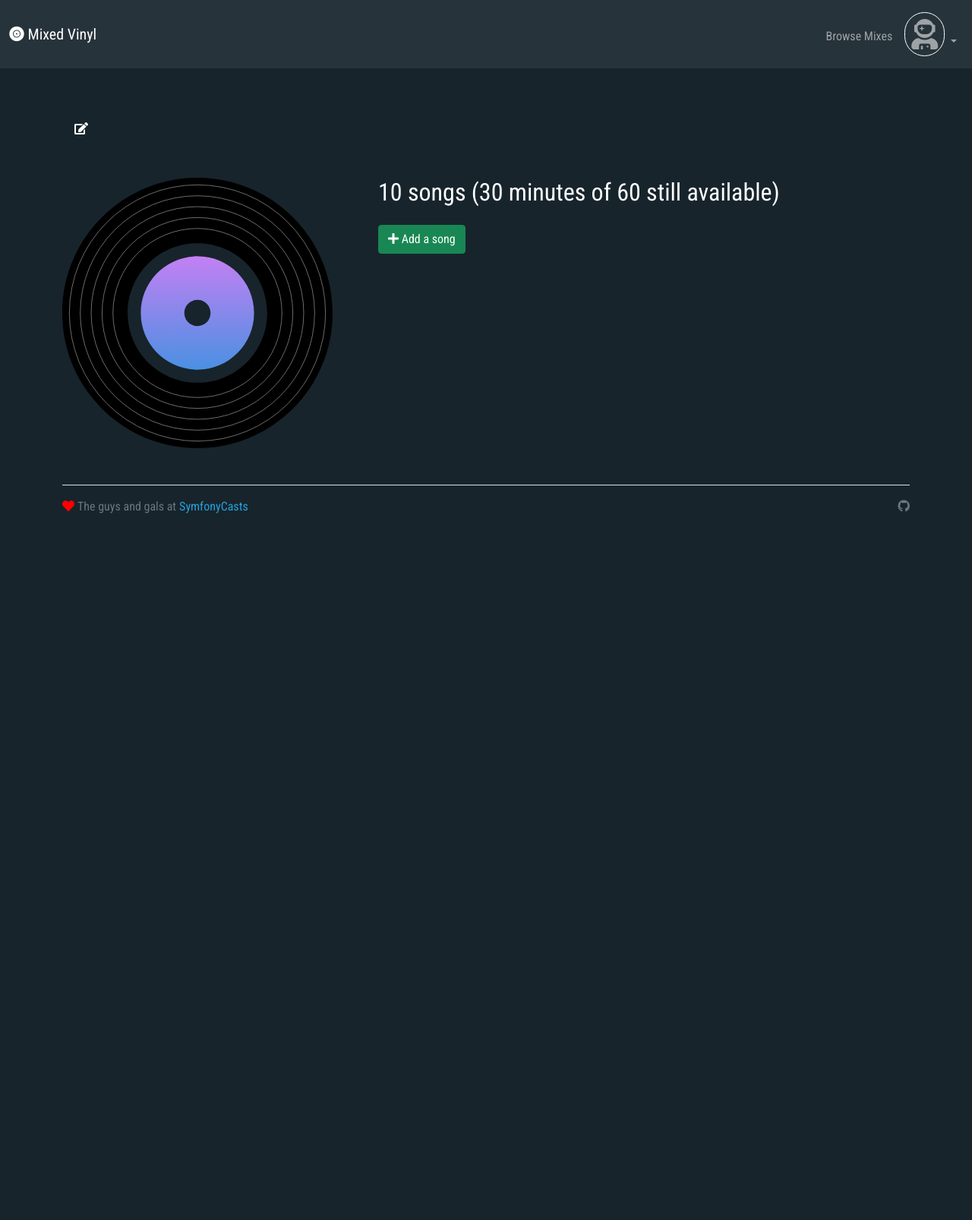
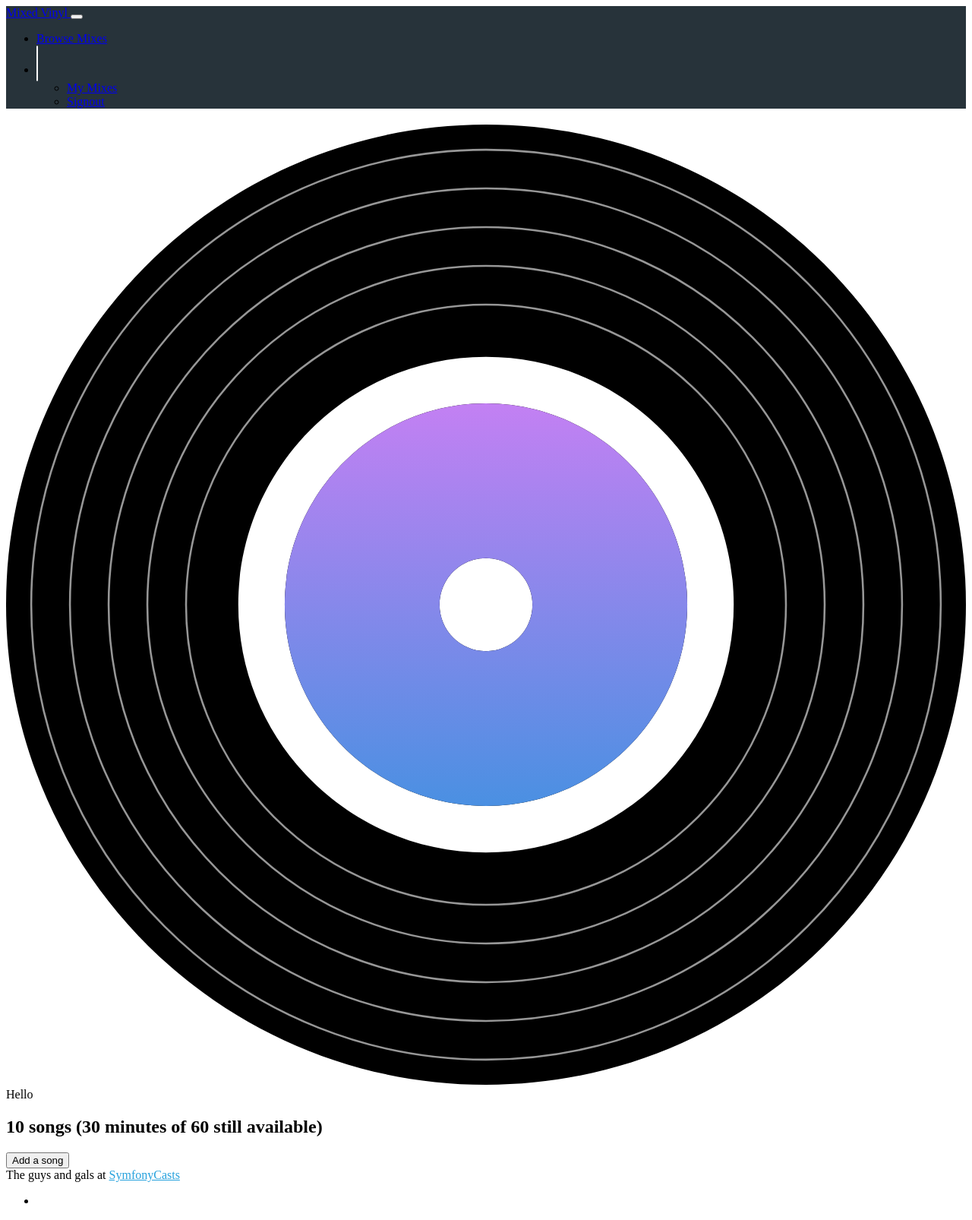
Before and after one commit to pronto609/mixed_vinyl, a Symfony app: template templates/vanyl/homepage.html.twig in a window 1280 px wide. Shown: the whole page at 76% size. Before the commit the page ends 676 px from the top, so only its background shows below. Run offline with Twig, Linux system fonts and the light colour scheme; the template is opened without the code that fills it, so the values that code supplies are empty; some libraries are stand-ins or nearby versions.

Commit message:
add Stimulus

```diff
--- a/assets/app.js
+++ b/assets/app.js
@@ -1,3 +1,4 @@
+import './bootstrap.js';
 /*
  * Welcome to your app's main JavaScript file!
  *
--- /dev/null
+++ b/assets/controllers.json
@@ -0,0 +1,4 @@
+{
+    "controllers": [],
+    "entrypoints": []
+}
--- a/composer.json
+++ b/composer.json
@@ -16,6 +16,7 @@
         "symfony/framework-bundle": "6.3.*",
         "symfony/monolog-bundle": "^3.0",
         "symfony/runtime": "6.3.*",
+        "symfony/stimulus-bundle": "^2.12",
         "symfony/twig-bundle": "6.3.*",
         "symfony/webpack-encore-bundle": "^2.0",
         "symfony/yaml": "6.3.*",
--- a/config/bundles.php
+++ b/config/bundles.php
@@ -10,4 +10,5 @@ return [
     Symfony\Bundle\MonologBundle\MonologBundle::class => ['all' => true],
     Symfony\Bundle\DebugBundle\DebugBundle::class => ['dev' => true],
     Symfony\WebpackEncoreBundle\WebpackEncoreBundle::class => ['all' => true],
+    Symfony\UX\StimulusBundle\StimulusBundle::class => ['all' => true],
 ];
--- a/package.json
+++ b/package.json
@@ -2,7 +2,12 @@
     "devDependencies": {
         "@babel/core": "^7.17.0",
         "@babel/preset-env": "^7.16.0",
+        "@fontsource/roboto-condensed": "^5.0.8",
+        "@fortawesome/fontawesome-free": "^6.4.2",
+        "@hotwired/stimulus": "^3.0.0",
+        "@symfony/stimulus-bridge": "^3.2.0",
         "@symfony/webpack-encore": "^4.0.0",
+        "bootstrap": "^5.3.2",
         "core-js": "^3.23.0",
         "regenerator-runtime": "^0.13.9",
         "webpack": "^5.74.0",
--- a/public/styles/app.css
+++ /dev/null
@@ -1,30 +0,0 @@
-body {
-    background-color: #17242C;
-    color: #fff;
-    font-family: 'Roboto Condensed', sans-serif;
-}
-
-.song-list i {
-    margin-top: 7px;
-}
-
-.song-list a {
-    color: #fff;
-}
-
-.song-details {
-    background-color: #222F36;
-    border-radius: 5px;
-    padding: 5px;
-}
-
-.genre-list li {
-    margin-right: 5px;
-}
-
-.mixed-vinyl-container {
-    background: rgb(23,36,44);
-    background: linear-gradient(180deg, rgba(23,36,44,1) 1%, rgba(34,47,54,1) 97%);
-    border-radius: 5px;
-
-}
--- a/templates/base.html.twig
+++ b/templates/base.html.twig
@@ -8,21 +8,12 @@
     <link rel="icon" type="image/png" sizes="32x32" href="{{ asset('favicon-32x32.png') }}">
     <link rel="icon" type="image/png" sizes="16x16" href="{{ asset('favicon-16x16.png') }}">
 
-    <link rel="stylesheet" href="https://cdn.jsdelivr.net/npm/bootstrap@5.1.3/dist/css/bootstrap.min.css" integrity="sha384-1BmE4kWBq78iYhFldvKuhfTAU6auU8tT94WrHftjDbrCEXSU1oBoqyl2QvZ6jIW3" crossorigin="anonymous">
-    <link rel="stylesheet" href="https://use.fontawesome.com/releases/v5.15.4/css/all.css" integrity="sha384-DyZ88mC6Up2uqS4h/KRgHuoeGwBcD4Ng9SiP4dIRy0EXTlnuz47vAwmeGwVChigm" crossorigin="anonymous">
-    <link rel="preconnect" href="https://fonts.googleapis.com">
-    <link rel="preconnect" href="https://fonts.gstatic.com" crossorigin>
-    <link href="https://fonts.googleapis.com/css2?family=Roboto+Condensed:wght@300;400;700&display=swap" rel="stylesheet">
-    <link rel="stylesheet" href="{{ asset('styles/app.css') }}">
-
     {# Run `composer require symfony/webpack-encore-bundle` to start using Symfony UX #}
     {% block stylesheets %}
-            {{ encore_entry_link_tags('app') }}
         {{ encore_entry_link_tags('app') }}
     {% endblock %}
 
     {% block javascripts %}
-            {{ encore_entry_script_tags('app') }}
         {{ encore_entry_script_tags('app') }}
     {% endblock %}
 </head>
--- a/templates/vanyl/homepage.html.twig
+++ b/templates/vanyl/homepage.html.twig
@@ -33,6 +33,9 @@
                 </svg>
             </div>
             <div class="col-12 col-md-8 ps-5">
+                <div {#data-controller="hello"#} {{ stimulus_controller('hello') }}>
+                    Hello
+                </div>
                 <h2 class="mb-4">10 songs (30 minutes of 60 still available)</h2>
                 {% for track in tracks %}
                 <div class="song-list">
--- a/webpack.config.js
+++ b/webpack.config.js
@@ -24,6 +24,9 @@ Encore
 
     // When enabled, Webpack "splits" your files into smaller pieces for greater optimization.
     .splitEntryChunks()
+
+    // enables the Symfony UX Stimulus bridge (used in assets/bootstrap.js)
+    .enableStimulusBridge('./assets/controllers.json')
 
     // will require an extra script tag for runtime.js
     // but, you probably want this, unless you're building a single-page app
```
Also changed, not shown: assets/bootstrap.js (added, +10 -0 lines), assets/controllers/hello_controller.js (added, +16 -0 lines), assets/styles/app.css (+32 -1 lines), 3 other files.
